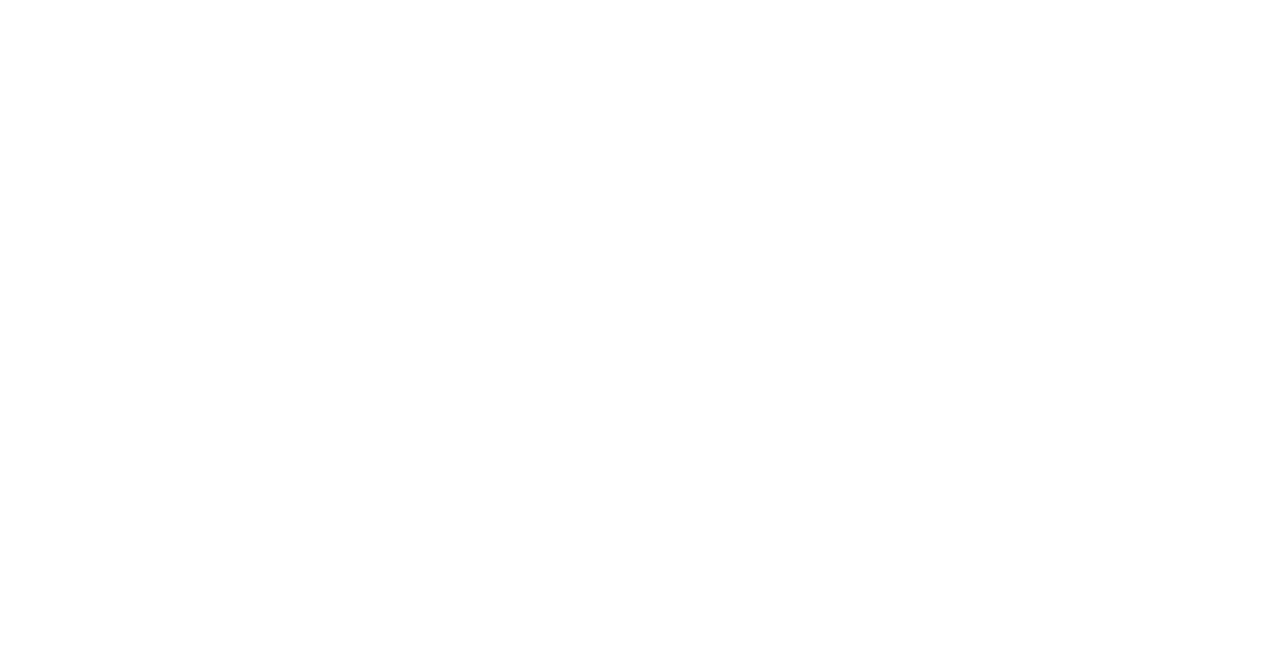
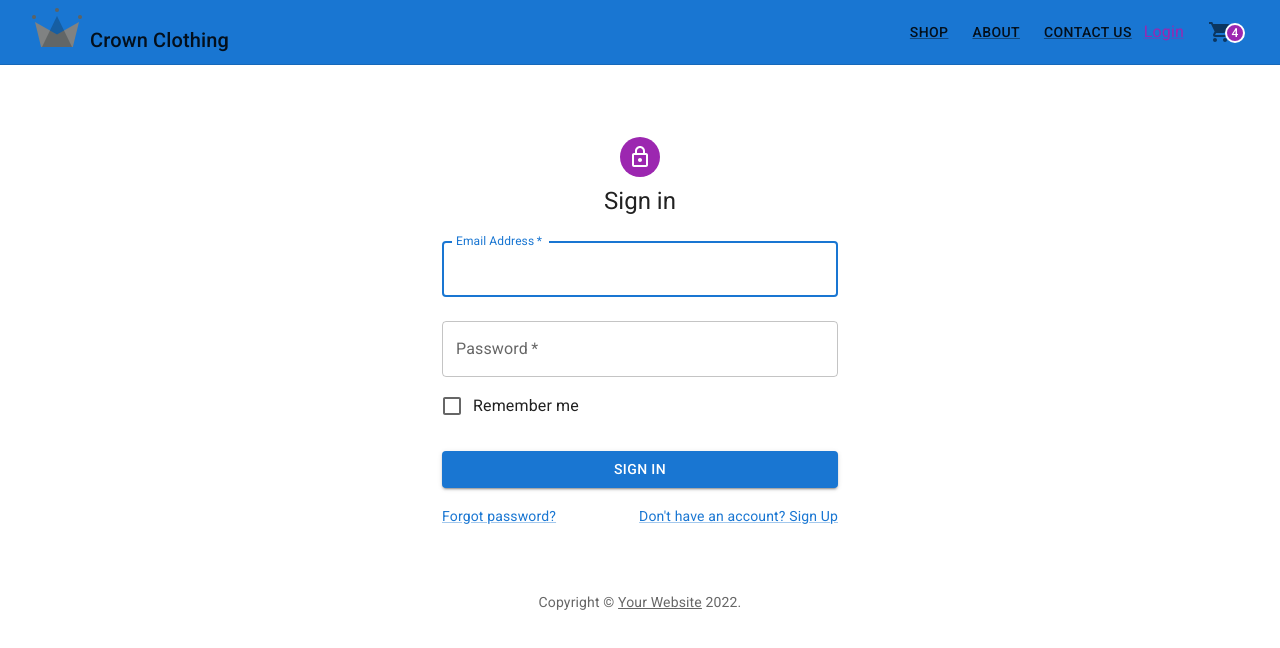
Before and after one commit to waseemtahir1/crown-clothing, a React (Create React App) app: page /signin in a window 1280 px wide. Before the commit this address had no page. Shown: the top 648 px of the page. Built offline with nearby package versions, Linux system fonts and the light colour scheme.

Commit message:
Sign In Page Created

```diff
--- a/src/App.js
+++ b/src/App.js
@@ -8,6 +8,7 @@
 import NavigationBar from "./routes/navigation/navigationbar.jsx";
 import Privacy from "./routes/privacy/privacy.jsx";
 import ShopPage from "./routes/shop/shoppage.jsx";
+import SignIn from "./routes/signin/signin.jsx";
 
 function App() {
   return (
@@ -19,6 +20,7 @@
           <Route path="/about" element={<About />} />
           <Route path="/contactus" element={<Contactus />} />
           <Route path="/privacy" element={<Privacy />} />
+          <Route path="/signin" element={<SignIn />} />
         </Route>
       </Routes>
     </div>
--- a/src/routes/navigation/navigationbar.jsx
+++ b/src/routes/navigation/navigationbar.jsx
@@ -68,7 +68,7 @@
               Contact Us
             </Link>
           </nav>
-          <Link variant="outlined" color="secondary">
+          <Link variant="outlined" color="secondary" href="/signin">
             Login
           </Link>
           <Link href="/shoppingcart">
--- a/src/routes/signin/signin.jsx
+++ b/src/routes/signin/signin.jsx
@@ -1,7 +1,122 @@
-import React from "react";
+import * as React from "react";
+import Avatar from "@mui/material/Avatar";
+import Button from "@mui/material/Button";
+import CssBaseline from "@mui/material/CssBaseline";
+import TextField from "@mui/material/TextField";
+import FormControlLabel from "@mui/material/FormControlLabel";
+import Checkbox from "@mui/material/Checkbox";
+import Link from "@mui/material/Link";
+import Grid from "@mui/material/Grid";
+import Box from "@mui/material/Box";
+import LockOutlinedIcon from "@mui/icons-material/LockOutlined";
+import Typography from "@mui/material/Typography";
+import Container from "@mui/material/Container";
+import { createTheme, ThemeProvider } from "@mui/material/styles";
+
+function Copyright(props) {
+  return (
+    <Typography
+      variant="body2"
+      color="text.secondary"
+      align="center"
+      {...props}
+    >
+      {"Copyright © "}
+      <Link color="inherit" href="https://mui.com/">
+        Your Website
+      </Link>{" "}
+      {new Date().getFullYear()}
+      {"."}
+    </Typography>
+  );
+}
+
+const theme = createTheme();
 
 function SignIn() {
-  return <div>Sign In Page</div>;
+  const handleSubmit = (event) => {
+    event.preventDefault();
+    const data = new FormData(event.currentTarget);
+    console.log({
+      email: data.get("email"),
+      password: data.get("password"),
+    });
+  };
+
+  return (
+    <ThemeProvider theme={theme}>
+      <Container component="main" maxWidth="xs">
+        <CssBaseline />
+        <Box
+          sx={{
+            marginTop: 8,
+            display: "flex",
+            flexDirection: "column",
+            alignItems: "center",
+          }}
+        >
+          <Avatar sx={{ m: 1, bgcolor: "secondary.main" }}>
+            <LockOutlinedIcon />
+          </Avatar>
+          <Typography component="h1" variant="h5">
+            Sign in
+          </Typography>
+          <Box
+            component="form"
+            onSubmit={handleSubmit}
+            noValidate
+            sx={{ mt: 1 }}
+          >
+            <TextField
+              margin="normal"
+              required
+              fullWidth
+              id="email"
+              label="Email Address"
+              name="email"
+              autoComplete="email"
+              autoFocus
+            />
+            <TextField
+              margin="normal"
+              required
+              fullWidth
+              name="password"
+              label="Password"
+              type="password"
+              id="password"
+              autoComplete="current-password"
+            />
+            <FormControlLabel
+              control={<Checkbox value="remember" color="primary" />}
+              label="Remember me"
+            />
+            <Button
+              type="submit"
+              fullWidth
+              variant="contained"
+              sx={{ mt: 3, mb: 2 }}
+            >
+              Sign In
+            </Button>
+            <Grid container>
+              <Grid item xs>
+                <Link href="#" variant="body2">
+                  Forgot password?
+                </Link>
+              </Grid>
+              <Grid item>
+                <Link href="#" variant="body2">
+                  {"Don't have an account? Sign Up"}
+                </Link>
+              </Grid>
+            </Grid>
+          </Box>
+        </Box>
+        <Copyright sx={{ mt: 8, mb: 4 }} />
+      </Container>
+    </ThemeProvider>
+  );
 }
 
 export default SignIn;
```
